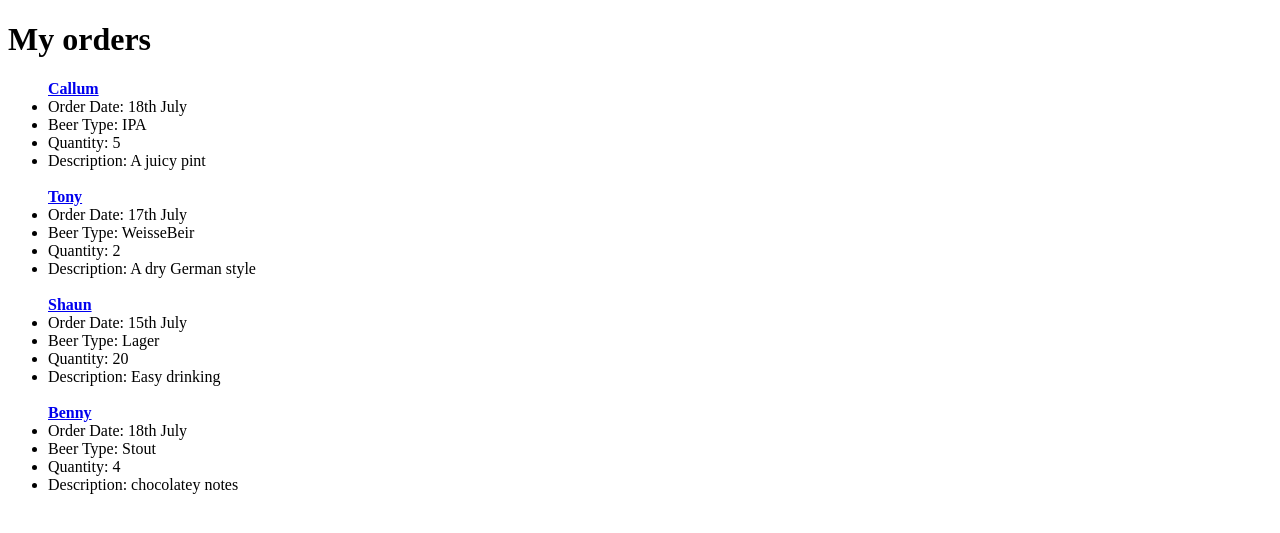
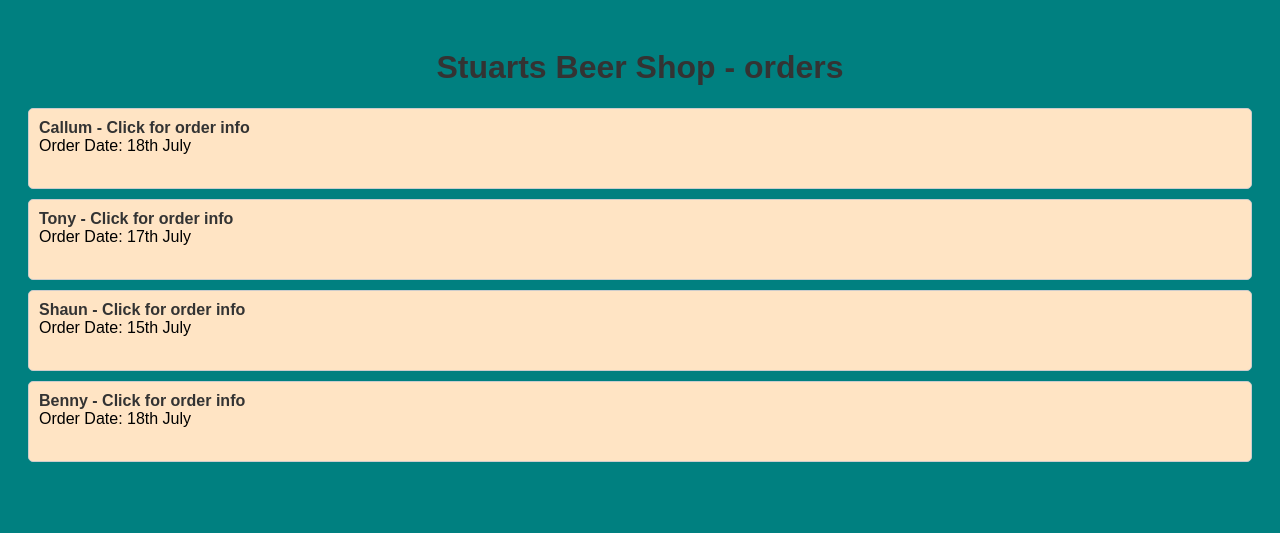
Before and after one commit to Stuart-Ure/Wk_3-Flask_MVC_lab, a Flask app: page /orders/ in a window 1280 px wide. Shown: the top 533 px of the page. Run offline with Flask 3, Linux system fonts and the light colour scheme.

Commit message:
some css added

```diff
--- a/controllers/orders_controller.py
+++ b/controllers/orders_controller.py
@@ -5,7 +5,7 @@ order_blueprint= Blueprint("orders", __name__)
 
 @order_blueprint.route("/orders/")
 def index():
-    return render_template("index.html", title= "My orders", orders_list= orders)
+    return render_template("index.html", title= "Stuarts Beer Shop - orders", orders_list= orders)
 
 
 @order_blueprint.route("/orders/<int:index>")
--- a/static/index.css
+++ b/static/index.css
@@ -0,0 +1,40 @@
+body {
+    background-color: teal;
+    font-family: Arial, sans-serif;
+    padding: 20px;
+  }
+
+  .title {
+    text-align: center;
+    color: #333;
+    text-decoration: solid;
+
+  }
+
+  .box {
+    background-color: bisque;
+    border: 1px solid #ccc;
+    border-radius: 5px;
+    padding: 10px;
+    margin-bottom: 10px;
+  }
+
+  a {
+    color: #333;
+    text-decoration: none;
+  }
+
+  a:hover {
+    text-decoration: underline;
+  }
+
+  ul {
+    list-style-type:none;
+    padding: 0;
+
+
+  }
+
+  li {
+    margin-bottom: 5px;
+  }
--- a/templates/index.html
+++ b/templates/index.html
@@ -3,20 +3,22 @@
 <head>
     <meta charset="UTF-8">
     <meta name="viewport" content="width=device-width, initial-scale=1.0">
-    <title> {{title}}</title>
+    <title class = "title">{{title}}</title>
 
     <link rel="stylesheet" href="{{ url_for('static', filename='index.css') }}"/>
 
 </head>
-<body>
-    <h1> {{title}}</h1>
+<body class = "body" >
+    <h1 class = "title"> {{title}}</h1>
     <ul> {% for order in orders_list %}
-        <b><a href="/orders/{{ orders_list.index(order) }}">{{ order.customer_name }}</a></b>
+        <div class =  "box">
+        <b><a href="/orders/{{ orders_list.index(order) }}">{{ order.customer_name }} - Click for order info</a></b>
         <li>Order Date: {{ order.order_date }}</li>
-        <li>Beer Type: {{ order.beer_type }}</li>
+        <!-- <li>Beer Type: {{ order.beer_type }}</li>
         <li>Quantity: {{ order.quantity }}</li>
-        <li>Description: {{ order.description }}</li>
+        <li>Description: {{ order.description }}</li> -->
         <br>
+    </div>
     {% endfor %}
 
 </ul>
--- a/templates/order.html
+++ b/templates/order.html
@@ -3,9 +3,11 @@
 <head>
     <meta charset="UTF-8">
     <meta name="viewport" content="width=device-width, initial-scale=1.0">
+
+    <link rel="stylesheet" href="{{ url_for('static', filename='index.css') }}"/>
     <title>Order Details</title>
 </head>
-<body>
+<body class = body>
     <h1>Order Details</h1>
     <ul>
         <li><b>Customer Name:</b> {{ order.customer_name }}</li>
```
